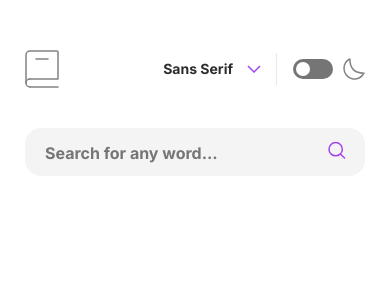
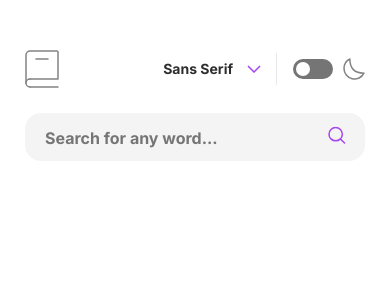
Before and after one commit to itsyanQA/fm-dictionary-web-app, a React (Create React App) app: page / in a window 390 px wide. Shown: the top 300 px of the page. Built offline with nearby package versions, Linux system fonts and the light colour scheme.

Commit message:
Reduce gap in home page flex container

```diff
--- a/src/pages/HomePage/HomePage.scss
+++ b/src/pages/HomePage/HomePage.scss
@@ -2,4 +2,8 @@
   display: flex;
   flex-direction: column;
   gap: 40px;
+
+  @media screen and (max-width: 600px) {
+    gap: 25px;
+  }
 }
```
